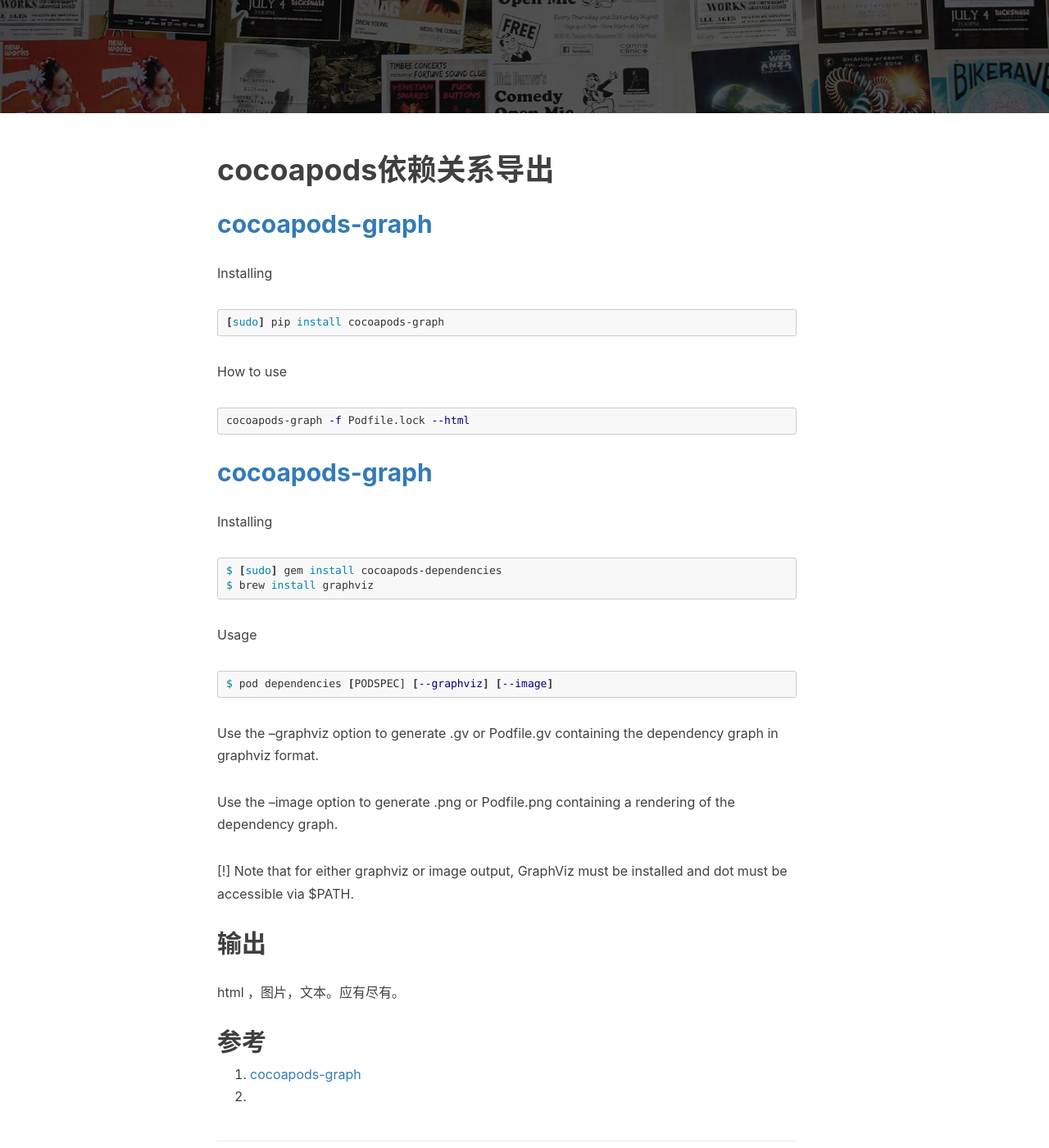
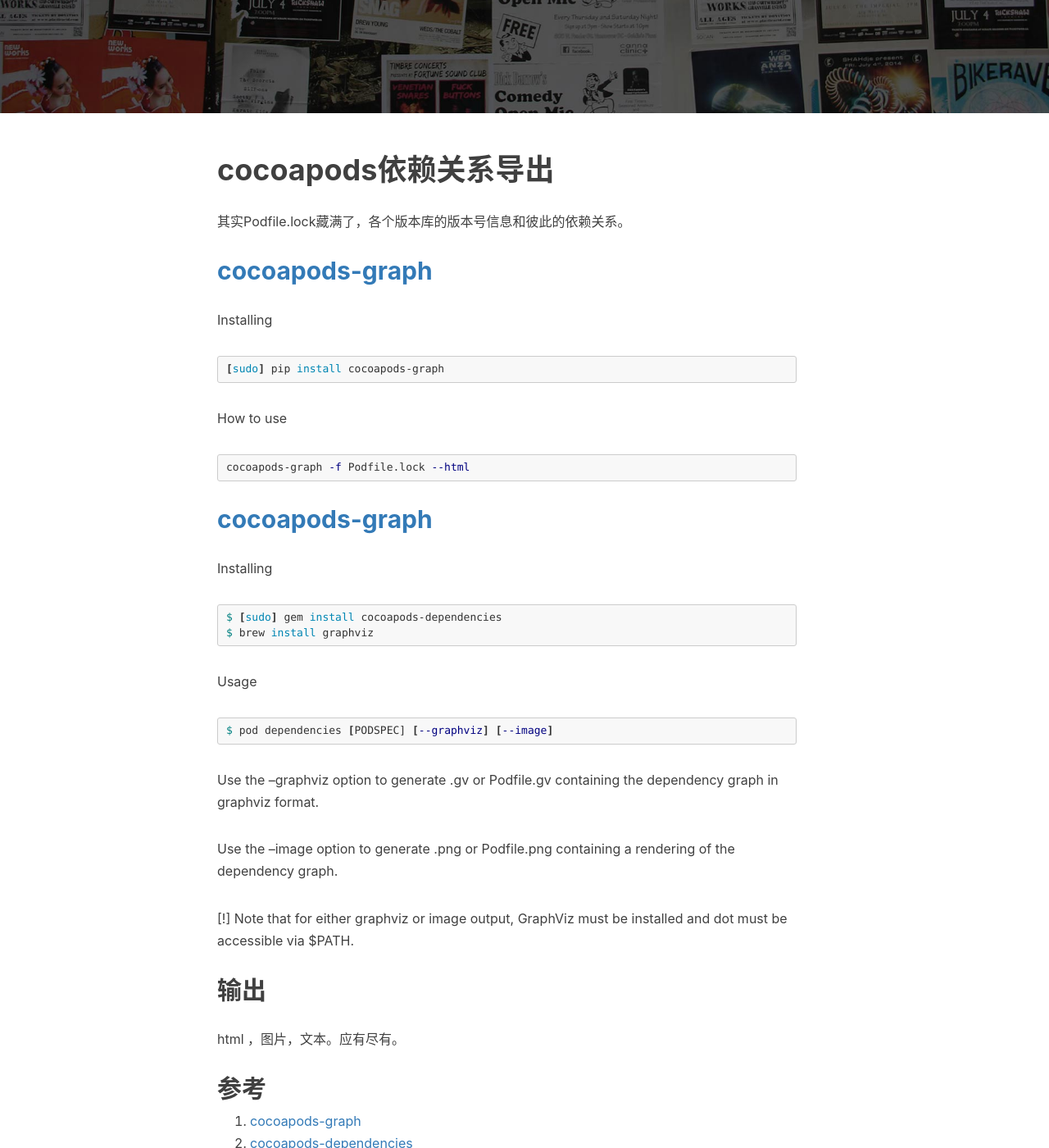
Before and after one commit to toolazytoname/toolazytoname.github.io, a Jekyll site: the page built from _posts/2018-12-27-cocoapods-graph.markdown, in a window 1280 px wide and 1400 px high, scrolled down 319 px. Shown: the whole window at 82% size. Built offline with Jekyll 4.4.1, drawn with Linux system fonts in a browser that asks for light colours; nearby versions of some CDN libraries; comment, search, counter and statistics services are not loaded.

Commit message:
edit 2018-12-27-cocoapods-graph.markdown

```diff
--- a/_posts/2018-12-27-cocoapods-graph.markdown
+++ b/_posts/2018-12-27-cocoapods-graph.markdown
@@ -11,6 +11,8 @@ tags:
 
 
 # cocoapods依赖关系导出
+
+其实Podfile.lock藏满了，各个版本库的版本号信息和彼此的依赖关系。
 
 
 
@@ -56,4 +58,4 @@ html ，图片，文本。应有尽有。
 ## 参考
 
 1. [cocoapods-graph](https://pypi.org/project/cocoapods-graph/)
-2. [](<https://github.com/segiddins/cocoapods-dependencies>)
+2. [cocoapods-dependencies](<https://github.com/segiddins/cocoapods-dependencies>)
```
